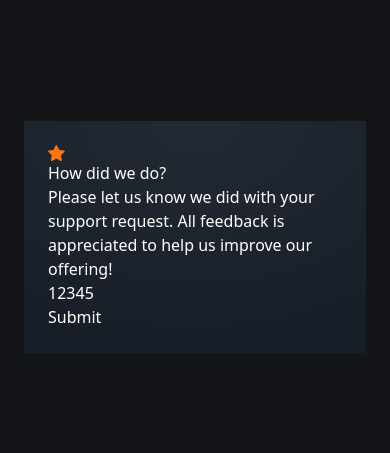
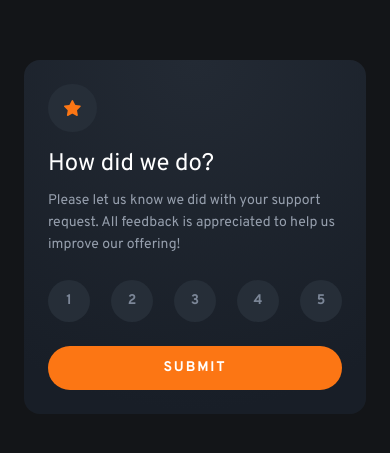
Before and after one commit to Gabrielly015/feddback31a, a React (Vite) app: page / in a window 390 px wide. Shown: the part 185-638 px from the top of the page. Built offline with nearby package versions, Linux system fonts and the light colour scheme.

Commit message:
primeiro card da versão mobile finalizado

```diff
--- a/index.html
+++ b/index.html
@@ -4,6 +4,9 @@
     <meta charset="UTF-8" />
     <link rel="icon" type="image/svg+xml" href="/favicon-32x32.png" />
     <meta name="viewport" content="width=device-width, initial-scale=1.0" />
+    <link rel="preconnect" href="https://fonts.googleapis.com">
+    <link rel="preconnect" href="https://fonts.gstatic.com" crossorigin>
+    <link href="https://fonts.googleapis.com/css2?family=Overpass:ital,wght@0,100..900;1,100..900&family=Rubik:ital,wght@0,300..900;1,300..900&display=swap" rel="stylesheet">
     <title>Feedback</title>
   </head>
   <body class="bg-very-dark-blue h-svh flex justify-center items-center">
--- a/src/App.jsx
+++ b/src/App.jsx
@@ -2,24 +2,31 @@
 
 export function App () {
   return (
-    <div className="bg-gradient-dark text-white mx-6 p-6">
-      <div>
+    <div className="bg-gradient-dark text-white mx-6 p-6 rounded-2xl
+    font-overpass">
+      <div className="bg-dark-blue w-fit p-4 rounded-full mb-4">
         <img src={iconStar} alt="icon star" />
       </div>
 
-      <h1>How did we do?</h1>
+      <h1 className="text-2xl font bold mb-2.5">How did we do?</h1>
 
-      <p>Please let us know we did with your support request.
+      <p className="text-sm text-light-grey mb-6 leading-1">Please let us know we did with your support request.
         All feedback is appreciated to help us improve our offering!</p>
 
-        <div>
-          <input type="button" value="1" />
-          <input type="button" value="2" />
-          <input type="button" value="3" />
-          <input type="button" value="4" />
-          <input type="button" value="5" />
+        <div className="flex justify-between mb-6">
+          <input type="button" value="1" className="bg-dark-blue w-10.5 h-10.5
+          rounded-full text-medium-grey text-sm font-bold"/>
+          <input type="button" value="2" className="bg-dark-blue w-10.5 h-10.5
+          rounded-full text-medium-grey text-sm font-bold"/>
+          <input type="button" value="3" className="bg-dark-blue w-10.5 h-10.5
+          rounded-full text-medium-grey text-sm font-bold"/>
+          <input type="button" value="4" className="bg-dark-blue w-10.5 h-10.5
+          rounded-full text-medium-grey text-sm font-bold"/>
+          <input type="button" value="5" className="bg-dark-blue w-10.5 h-10.5
+          rounded-full text-medium-grey text-sm font-bold"/>
         </div>
-        <button>Submit</button>
+        <button className="bg-orange w-full uppercase tracking-1 font-bold
+        rounded-3xl text-sm py-3">Submit</button>
       </div>
   )
 }
--- a/src/index.css
+++ b/src/index.css
@@ -2,6 +2,16 @@
 
 @theme {
     --color-very-dark-blue: #131518;
+    --color-dark-blue: #262E38;
+    --color-light-grey: #969FAD;
+    --color-medium-grey: #7C8798;
+    --color-orange: #FC7614;
+
+    --font-overpass: "Overpass", "sans-serif";
+
+    --leading-1: 1.375rem;
+
+    --tracking-1: 1.867px;
 }
 
 @layer utilities {
```
